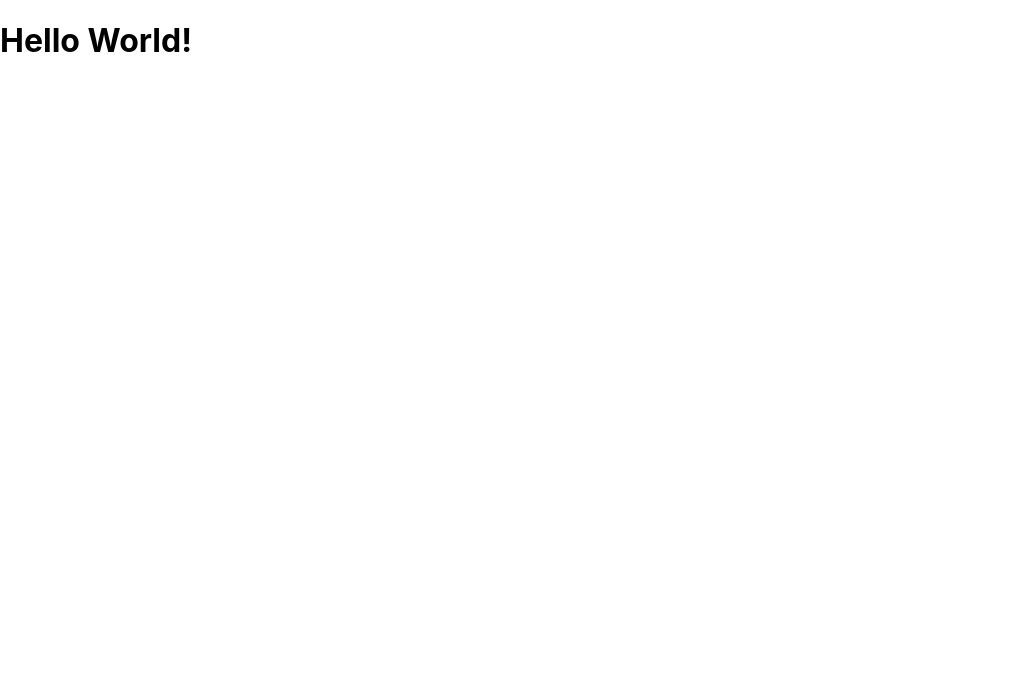
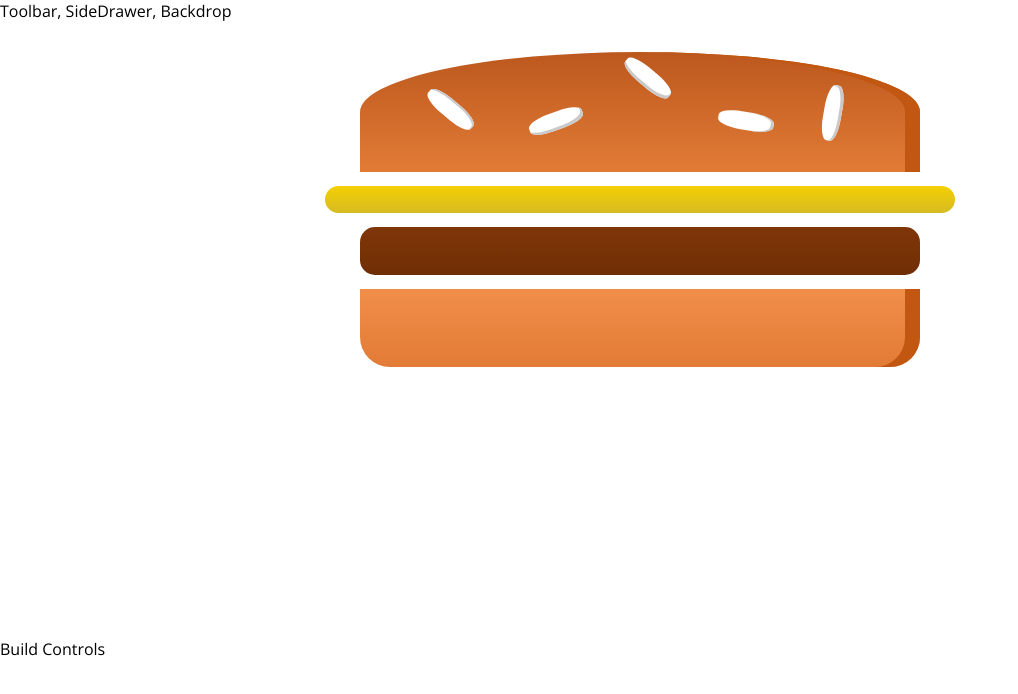
Before and after one commit to nwkwok/React, a React (Create React App) app in the folder burger-builder/: page / in a window 1280 px wide. Shown: the top 694 px of the page, without its empty margins (0-1018 px from the left). Built offline with nearby package versions, Linux system fonts and the light colour scheme.

Commit message:
add burger, burgeringredient and burgerbuilder components + styles + module.css

```diff
--- a/burger-builder/package.json
+++ b/burger-builder/package.json
@@ -6,6 +6,7 @@
     "@testing-library/jest-dom": "^4.2.4",
     "@testing-library/react": "^9.5.0",
     "@testing-library/user-event": "^7.2.1",
+    "prop-types": "^15.7.2",
     "react": "^16.13.1",
     "react-dom": "^16.13.1",
     "react-scripts": "3.4.3"
--- a/burger-builder/src/App.js
+++ b/burger-builder/src/App.js
@@ -1,12 +1,18 @@
-import React from 'react';
+import React, { Component } from 'react';
 import './App.module.css';
+import Layout from './components/layouts/Layout'
+import BurgerBuilder from './containers/BurgerBuilder/BurgerBuilder'
 
-function App() {
-  return (
+class App extends Component {
+  render(){
+    return (
     <div>
-      <h1>Hello World!</h1>
+      <Layout>
+        <BurgerBuilder></BurgerBuilder>
+      </Layout>
     </div>
   );
 }
+}
 
 export default App;
--- /dev/null
+++ b/burger-builder/src/components/Burger/Burger.js
@@ -0,0 +1,17 @@
+import React from 'react';
+import classes from './Burger.module.css';
+import BurgerIngredient from './BurgerIngredient/BurgerIngredient';
+
+const Burger = (props) => {
+    return (
+        <div className={classes.Burger}>
+            <BurgerIngredient type="bread-top" />
+            <BurgerIngredient type="cheese" />
+            <BurgerIngredient type="meat" />
+            <BurgerIngredient type="bread-bottom" />
+        </div>
+    )
+}
+
+
+export default Burger;
--- /dev/null
+++ b/burger-builder/src/components/Burger/Burger.module.css
@@ -0,0 +1,33 @@
+.Burger {
+    width: 100%;
+    margin: auto;
+    height: 250px;
+    overflow: scroll;
+    text-align: center;
+    font-weight: bold;
+    font-size: 1.2rem;
+}
+
+
+
+@media (min-width:400px) and (min-height:400px) {
+    .Burger {
+        width: 350px;
+        height: 300px;
+    }
+}
+
+
+@media (min-width:450px) and (min-height:401px) {
+    .Burger {
+        width: 450px;
+        height: 400px;
+    }
+}
+
+@media (min-width:1000px) and (min-height:700px) {
+    .Burger {
+        width: 700px;
+        height: 600px;
+    }
+}
--- /dev/null
+++ b/burger-builder/src/components/Burger/BurgerIngredient/BurgerIngredient.js
@@ -0,0 +1,47 @@
+import React, { Component } from 'react';
+import classes from './BurgerIngredient.module.css';
+import PropTypes from 'prop-types';
+//logic is needed because there are different kinds of ingredients
+//ingredients will be rendered with props
+
+class BurgerIngredient extends Component {
+    render(){
+        let ingredient = null;
+
+        switch ( this.props.type ) {
+            case ('bread-bottom'):
+                ingredient = <div className={classes.BreadBottom}></div>
+                break;
+            case ('bread-top'):
+                ingredient = (
+                    <div className={classes.BreadTop}>
+                        <div className={classes.Seeds1}></div>
+                        <div className={classes.Seeds2}></div>
+                    </div>
+                );
+                break;
+            case ('meat'):
+                ingredient = <div className={classes.Meat}></div>;
+                break;
+            case ('cheese'):
+                ingredient = <div className={classes.Cheese}></div>
+                break;
+            case ('salad'):
+                ingredient = <div className={classes.Salad}></div>
+                break;
+            case ('bacon'):
+                ingredient = <div className={classes.Bacon}></div>
+                break;
+            default:
+                ingredient = null;
+        };
+        return ingredient;
+    }
+
+}
+
+BurgerIngredient.propType = {
+    type: PropTypes.string.isRequired
+};
+
+export default BurgerIngredient;
--- /dev/null
+++ b/burger-builder/src/components/Burger/BurgerIngredient/BurgerIngredient.module.css
@@ -0,0 +1,113 @@
+.BreadBottom {
+    height: 13%;
+    width: 80%;
+    background: linear-gradient(#F08E4A, #e27b36);
+    border-radius: 0 0 30px 30px;
+    box-shadow: inset -15px 0 #c15711;
+    margin: 2% auto;
+}
+
+.BreadTop {
+    height: 20%;
+    width: 80%;
+    background: linear-gradient(#bc581e, #e27b36);
+    border-radius: 50% 50% 0 0;
+    box-shadow: inset -15px 0 #c15711;
+    margin: 2% auto;
+    position: relative;
+}
+
+.Seeds1 {
+    width: 10%;
+    height: 15%;
+    position: absolute;
+    background-color: white;
+    left: 30%;
+    top: 50%;
+    border-radius: 40%;
+    transform: rotate(-20deg);
+    box-shadow: inset -2px -3px #c9c9c9;
+}
+
+.Seeds1:after {
+    content: "";
+    width: 100%;
+    height: 100%;
+    position: absolute;
+    background-color: white;
+    left: -170%;
+    top: -260%;
+    border-radius: 40%;
+    transform: rotate(60deg);
+    box-shadow: inset -1px 2px #c9c9c9;
+  }
+
+.Seeds1:before {
+    content: "";
+    width: 100%;
+    height: 100%;
+    position: absolute;
+    background-color: white;
+    left: 180%;
+    top: -50%;
+    border-radius: 40%;
+    transform: rotate(60deg);
+    box-shadow: inset -1px -3px #c9c9c9;
+  }
+
+  .Seeds2 {
+    width: 10%;
+    height: 15%;
+    position: absolute;
+    background-color: white;
+    left: 64%;
+    top: 50%;
+    border-radius: 40%;
+    transform: rotate(10deg);
+    box-shadow: inset -3px 0 #c9c9c9;
+  }
+
+  .Seeds2:before {
+    content: "";
+    width: 100%;
+    height: 100%;
+    position: absolute;
+    background-color: white;
+    left: 150%;
+    top: -130%;
+    border-radius: 40%;
+    transform: rotate(90deg);
+    box-shadow: inset 1px 3px #c9c9c9;
+  }
+
+
+.Meat {
+    width: 80%;
+    height: 8%;
+    background: linear-gradient(#7f3608, #702e05);
+    margin: 2% auto;
+    border-radius: 15px;
+}
+
+.Cheese {
+    width: 90%;
+    height: 4.5%;
+    margin: 2% auto;
+    background: linear-gradient(#f4d004, #d6bb22);
+    border-radius: 20px;
+}
+
+.Salad {
+    width: 85%;
+    height: 7%;
+    margin: 2% auto;
+    background: linear-gradient(#228c1d, #91ce50);
+    border-radius: 20px;
+}
+
+.Bacon {
+    width: 80%;
+    height: 3%;
+    background: linear-gradient(#bf3813, #c45e38);
+    margin: 2% auto;
+}
--- /dev/null
+++ b/burger-builder/src/components/layouts/Layout.js
@@ -0,0 +1,16 @@
+import React from 'react';
+import Aux from '../../hoc/Aux';
+import classes from './Layout.module.css';
+
+const Layout = (props) => (
+    <Aux>
+        <div>
+        Toolbar, SideDrawer, Backdrop
+        </div>
+        <main className={classes.Content}>
+            {props.children}
+        </main>
+    </Aux>
+)
+
+export default Layout;
--- /dev/null
+++ b/burger-builder/src/components/layouts/Layout.module.css
@@ -0,0 +1,3 @@
+.Content {
+    margin-top: 16px;
+}
--- /dev/null
+++ b/burger-builder/src/containers/BurgerBuilder/BurgerBuilder.js
@@ -0,0 +1,16 @@
+import React, { Component } from 'react';
+import Aux from '../../hoc/Aux'
+import Burger from '../../components/Burger/Burger';
+
+class BurgerBuilder extends Component {
+    render (){
+        return(
+            <Aux>
+                <Burger />
+                <div>Build Controls</div>
+            </Aux>
+        )
+    }
+}
+
+export default BurgerBuilder;
--- /dev/null
+++ b/burger-builder/src/hoc/Aux.js
@@ -0,0 +1,3 @@
+const Aux = (props) => props.children
+
+export default Aux;
--- a/burger-builder/src/index.css
+++ b/burger-builder/src/index.css
@@ -1,13 +1,5 @@
 body {
   margin: 0;
-  font-family: -apple-system, BlinkMacSystemFont, 'Segoe UI', 'Roboto', 'Oxygen',
-    'Ubuntu', 'Cantarell', 'Fira Sans', 'Droid Sans', 'Helvetica Neue',
-    sans-serif;
-  -webkit-font-smoothing: antialiased;
-  -moz-osx-font-smoothing: grayscale;
+  padding: 0;
+  font-family: "Open Sans", sans-serif;
 }
-
-code {
-  font-family: source-code-pro, Menlo, Monaco, Consolas, 'Courier New',
-    monospace;
-}
```
